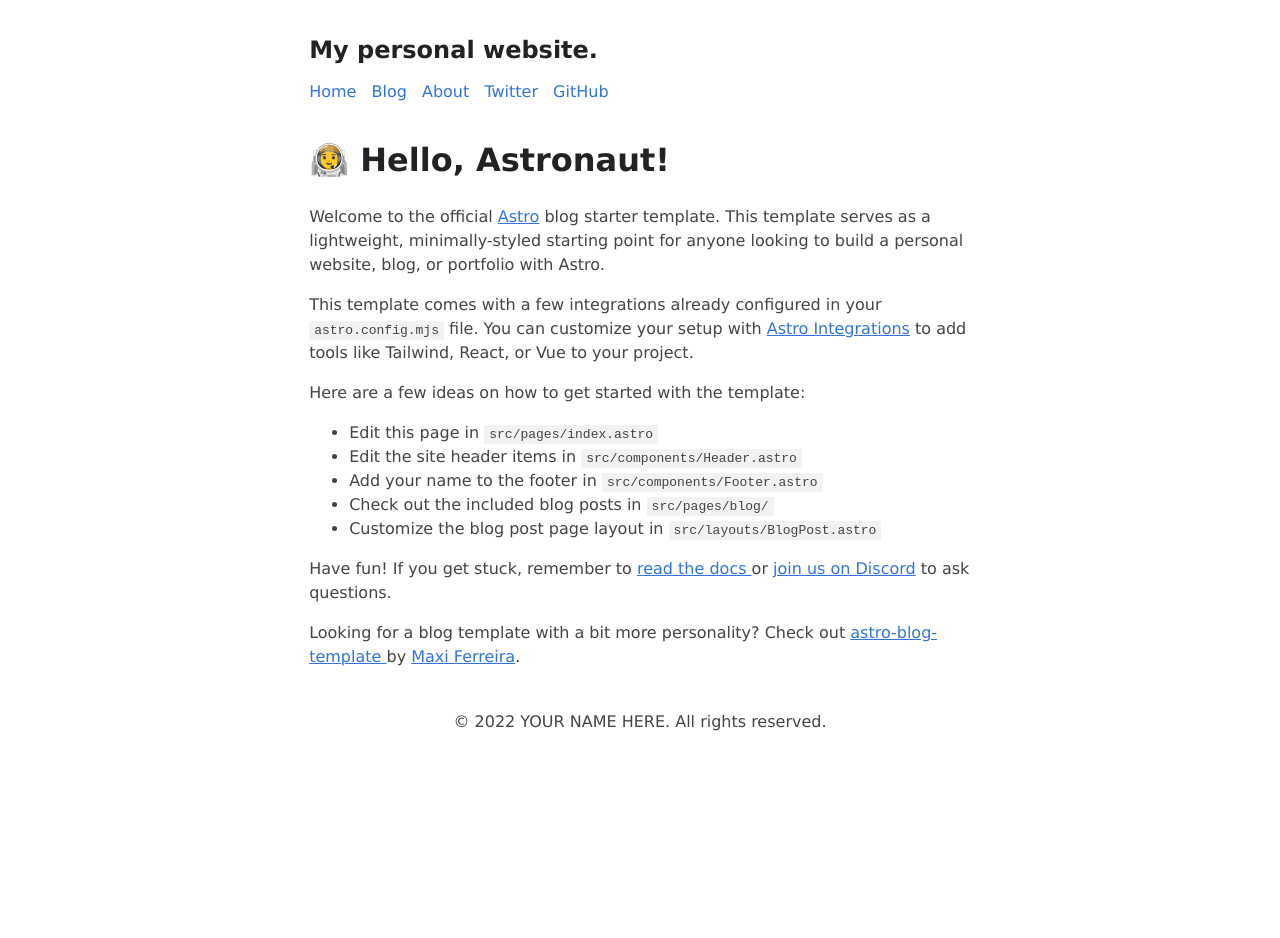
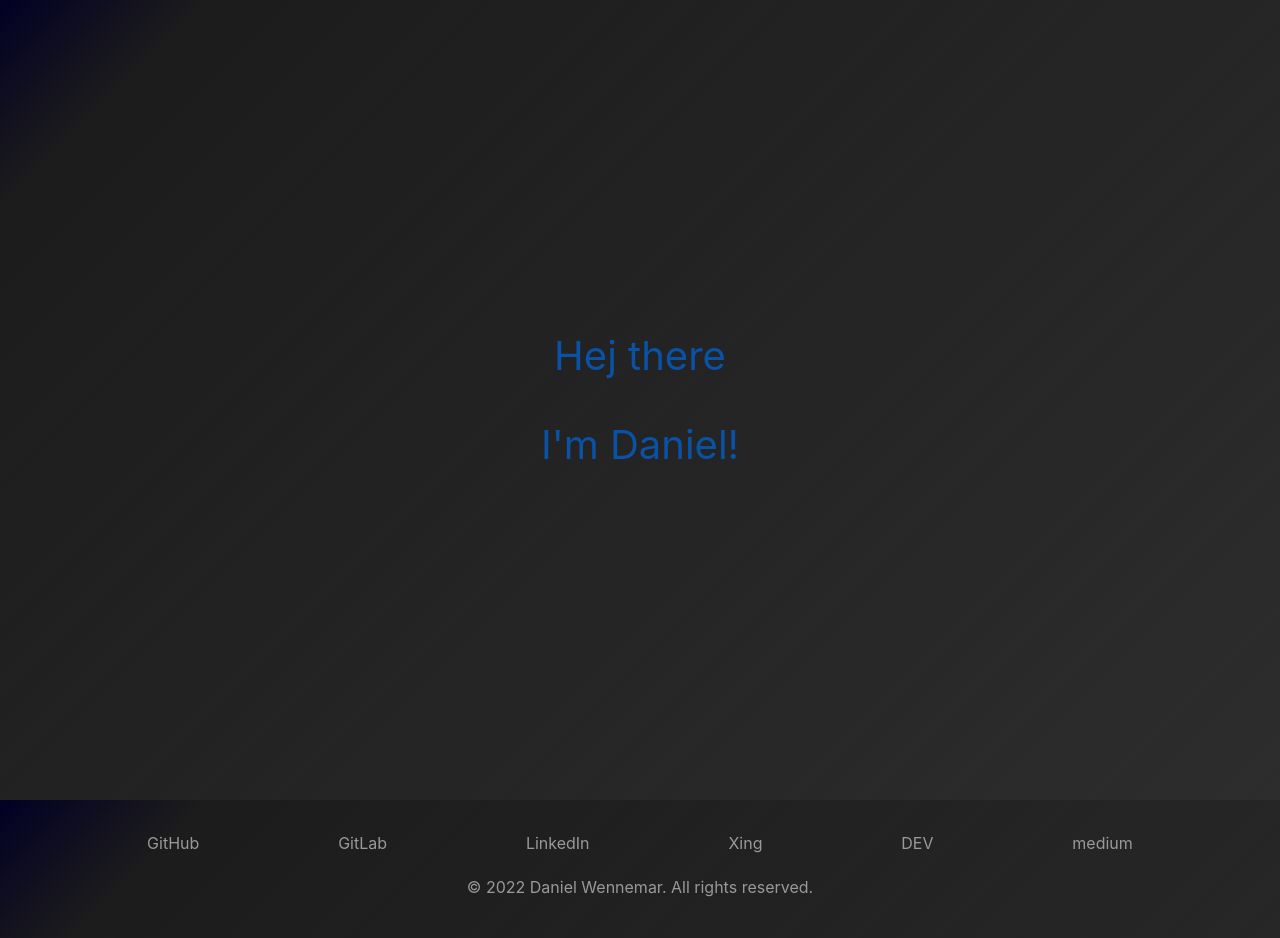
Before and after one commit to dwennemar/dwennemar.de, an Astro site: page / in a window 1280 px wide. Before the commit the page ends 800 px from the top, so only its background shows below. Built offline with nearby package versions, Linux system fonts and the light colour scheme; Astro itself is replaced by a stand-in of ours.

Commit message:
initial state for website

```diff
--- a/package.json
+++ b/package.json
@@ -11,9 +11,11 @@
     "astro": "astro"
   },
   "dependencies": {
-    "astro": "^1.6.0",
     "@astrojs/mdx": "^0.11.5",
     "@astrojs/rss": "^1.0.3",
-    "@astrojs/sitemap": "^1.0.0"
+    "@astrojs/sitemap": "^1.0.0",
+    "@fortawesome/fontawesome-svg-core": "^6.2.0",
+    "@fortawesome/free-brands-svg-icons": "^6.2.0",
+    "astro": "^1.6.0"
   }
 }
--- a/src/components/BaseHead.astro
+++ b/src/components/BaseHead.astro
@@ -15,7 +15,7 @@ const { title, description, image = '/placeholder-social.jpg' } = Astro.props;
 <!-- Global Metadata -->
 <meta charset="utf-8" />
 <meta name="viewport" content="width=device-width,initial-scale=1" />
-<link rel="icon" type="image/svg+xml" href="/favicon.svg" />
+<link rel="icon" type="favicon" href="/favicon.ico" />
 <meta name="generator" content={Astro.generator} />
 
 <!-- Primary Meta Tags -->
--- a/src/components/Footer.astro
+++ b/src/components/Footer.astro
@@ -3,11 +3,43 @@ const today = new Date();
 ---
 
 <footer>
-	&copy; {today.getFullYear()} YOUR NAME HERE. All rights reserved.
+	<div class="socials">
+		<span class="social-element"><a href="https://github.com/dwennemar">GitHub</a></span>
+		<span class="social-element"><a href="https://gitlab.com/dwennemar">GitLab</a></span>
+		<span class="social-element"><a href="https://linkedin.com/in/dwennemar">LinkedIn</a></span>
+		<span class="social-element"><a href="https://xing.com/profile/Daniel_Wennemar">Xing</a></span>
+		<span class="social-element"><a href="https://dev.to/dawed">DEV</a></span>
+		<span class="social-element"><a href="https://medium.com/@dwennemar">medium</a></span>
+	</div>
+	<p>&copy; {today.getFullYear()} Daniel Wennemar. All rights reserved.</p>
 </footer>
 <style>
 	footer {
 		padding: 25px;
 		text-align: center;
 	}
+
+	.socials {
+		display: flex;
+		flex-wrap: wrap;
+		flex-direction: row;
+		justify-content: space-evenly;
+		align-items: center;
+	}
+	.social-element {
+		margin: .5rem;
+		text-align: center;
+	}
+
+	.social-element > a {
+		text-decoration: none;
+		padding: .75ex 1ex;
+		text-align: center;
+	}
+
+	.social-element > a:hover {
+		background-color: dodgerblue;
+		border-radius: 1rem;
+		color: #fff;
+	}
 </style>
--- a/src/config.ts
+++ b/src/config.ts
@@ -1,5 +1,5 @@
 // Place any global data in this file.
 // You can import this data from anywhere in your site by using the `import` keyword.
 
-export const SITE_TITLE = 'My personal website.';
+export const SITE_TITLE = 'Daniel Wennemar';
 export const SITE_DESCRIPTION = 'Welcome to my website!';
--- a/src/pages/index.astro
+++ b/src/pages/index.astro
@@ -1,6 +1,5 @@
 ---
 import BaseHead from '../components/BaseHead.astro';
-import Header from '../components/Header.astro';
 import Footer from '../components/Footer.astro';
 import { SITE_TITLE, SITE_DESCRIPTION } from '../config';
 ---
@@ -11,40 +10,26 @@ import { SITE_TITLE, SITE_DESCRIPTION } from '../config';
 		<BaseHead title={SITE_TITLE} description={SITE_DESCRIPTION} />
 	</head>
 	<body>
-		<Header title={SITE_TITLE} />
 		<main>
-			<h1>🧑‍🚀 Hello, Astronaut!</h1>
-			<p>
-				Welcome to the official <a href="https://astro.build/">Astro</a> blog starter template. This
-				template serves as a lightweight, minimally-styled starting point for anyone looking to build
-				a personal website, blog, or portfolio with Astro.
-			</p>
-			<p>
-				This template comes with a few integrations already configured in your
-				<code>astro.config.mjs</code> file. You can customize your setup with
-				<a href="https://astro.build/integrations">Astro Integrations</a> to add tools like Tailwind,
-				React, or Vue to your project.
-			</p>
-			<p>Here are a few ideas on how to get started with the template:</p>
-			<ul>
-				<li>Edit this page in <code>src/pages/index.astro</code></li>
-				<li>Edit the site header items in <code>src/components/Header.astro</code></li>
-				<li>Add your name to the footer in <code>src/components/Footer.astro</code></li>
-				<li>Check out the included blog posts in <code>src/pages/blog/</code></li>
-				<li>Customize the blog post page layout in <code>src/layouts/BlogPost.astro</code></li>
-			</ul>
-			<p>
-				Have fun! If you get stuck, remember to <a href="https://docs.astro.build/"
-					>read the docs
-				</a> or <a href="https://astro.build/chat">join us on Discord</a> to ask questions.
-			</p>
-			<p>
-				Looking for a blog template with a bit more personality? Check out <a
-					href="https://github.com/Charca/astro-blog-template"
-					>astro-blog-template
-				</a> by <a href="https://twitter.com/Charca">Maxi Ferreira</a>.
-			</p>
+			<p>Hej there</p>
+			<p>I&apos;m Daniel!</p>
 		</main>
 		<Footer />
 	</body>
 </html>
+
+<style>
+	main {
+		display: flex;
+		justify-content: center;
+		align-items: center;
+		height: 100vh;
+		flex-direction: column;
+		color:#0952A5;
+	}
+
+	main p {
+		margin: .5em;
+		font-size: 2.5rem;
+	}
+</style>
--- a/src/styles/global.css
+++ b/src/styles/global.css
@@ -3,65 +3,28 @@
   https://github.com/HermanMartinus/bearblog/blob/297026a877bc2ab2b3bdfbd6b9f7961c350917dd/templates/styles/blog/default.css
   License MIT: https://github.com/HermanMartinus/bearblog/blob/master/LICENSE.md
  */
+html,
 body {
-	font-family: Verdana, sans-serif;
-	margin: auto;
-	padding: 20px;
-	max-width: 65ch;
-	text-align: left;
-	background-color: #fff;
-	word-wrap: break-word;
-	overflow-wrap: break-word;
-	line-height: 1.5;
-	color: #444;
+	padding: 0;
+	margin: 0;
+	font-family: -apple-system, BlinkMacSystemFont, Segoe UI, Roboto, Oxygen,
+		Ubuntu, Cantarell, Fira Sans, Droid Sans, Helvetica Neue, sans-serif;
+	background-color: rgb(28,28,28);
+	background-image: linear-gradient(315deg, rgba(45,45,45,1) 0%, rgba(28,28,28,0.1) 90%, rgba(2,0,36,1) 100%);
+	background-repeat: no-repeat;
+	background-attachment: fixed;
+	color: #999;
 }
-h1,
-h2,
-h3,
-h4,
-h5,
-h6,
-strong,
-b {
-	color: #222;
+::selection {
+	color: black;
+	background: grey;
 }
+
 a {
-	color: #3273dc;
+	color: inherit;
+	text-decoration: none;
 }
-nav a {
-	margin-right: 10px;
+
+* {
+	box-sizing: border-box;
 }
-textarea {
-	width: 100%;
-	font-size: 16px;
-}
-input {
-	font-size: 16px;
-}
-content {
-	line-height: 1.6;
-}
-table {
-	width: 100%;
-}
-img {
-	max-width: 100%;
-	height: auto;
-}
-code {
-	padding: 2px 5px;
-	background-color: #f2f2f2;
-}
-pre {
-	padding: 1rem;
-}
-pre > code {
-	all: unset;
-}
-blockquote {
-	border: 1px solid #999;
-	color: #222;
-	padding: 2px 0px 2px 20px;
-	margin: 0px;
-	font-style: italic;
-}
```
Also changed, not shown: .eslintrc.json (deleted), public/favicon.ico (added), public/favicon.svg (deleted), public/placeholder-about.jpg (deleted), public/placeholder-hero.jpg (deleted), public/placeholder-social.jpg (deleted), 1 other file.
